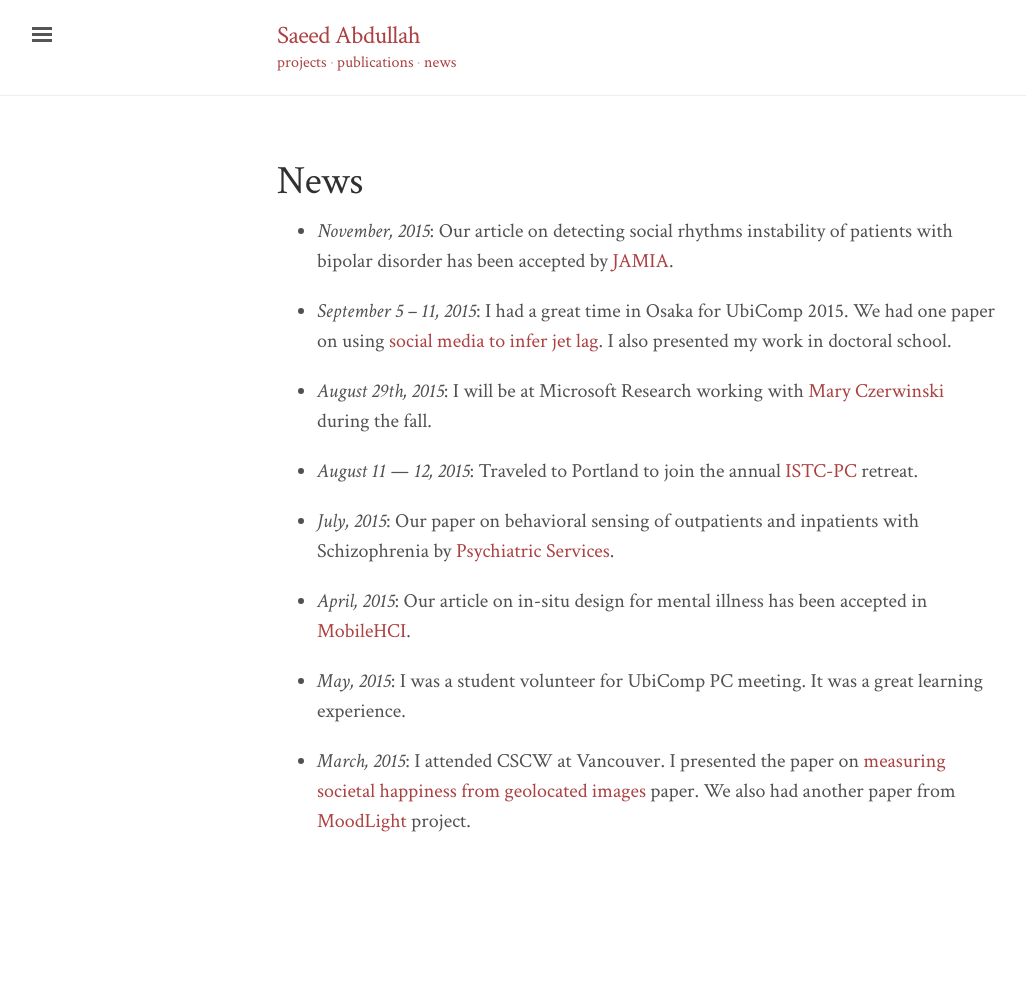
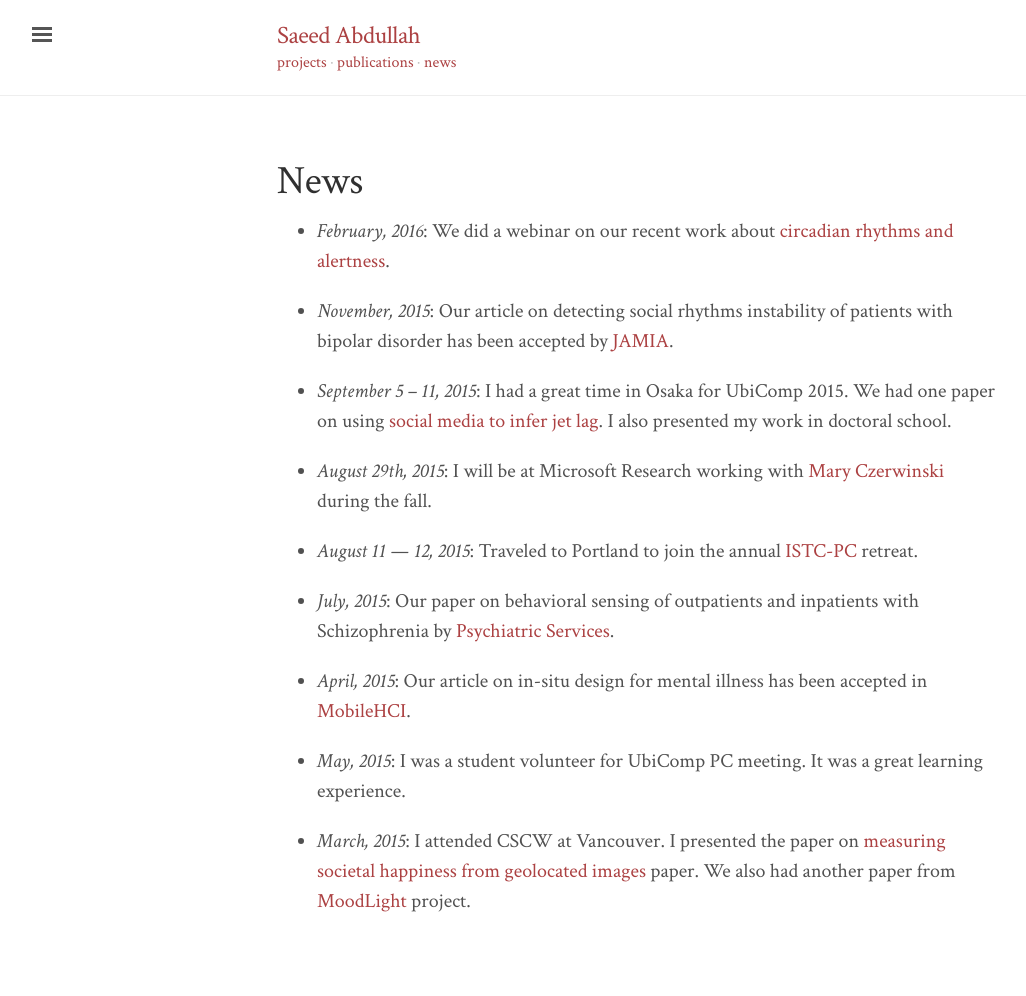
Before and after one commit to saeed-abdullah/saeed-abdullah.github.io, a Jekyll site: the page built from news.markdown, in a window 1280 px wide. Shown: the whole page, without its empty margins (3-1029 px from the left). Built offline with Jekyll 4.4.1, drawn with Linux system fonts in a browser that asks for light colours; before the commit the page ends 916 px from its top, so only the background shows below that.

Commit message:
Adds HDE webinar

```diff
--- a/news.markdown
+++ b/news.markdown
@@ -3,6 +3,8 @@ title: News
 layout: page
 ---
 
+
+* _February, 2016_: We did a webinar on our recent work about [circadian rhythms and alertness](http://hdexplore.calit2.net/webinar-21116/).
 <!-- 2015
 ----
 -->
```
